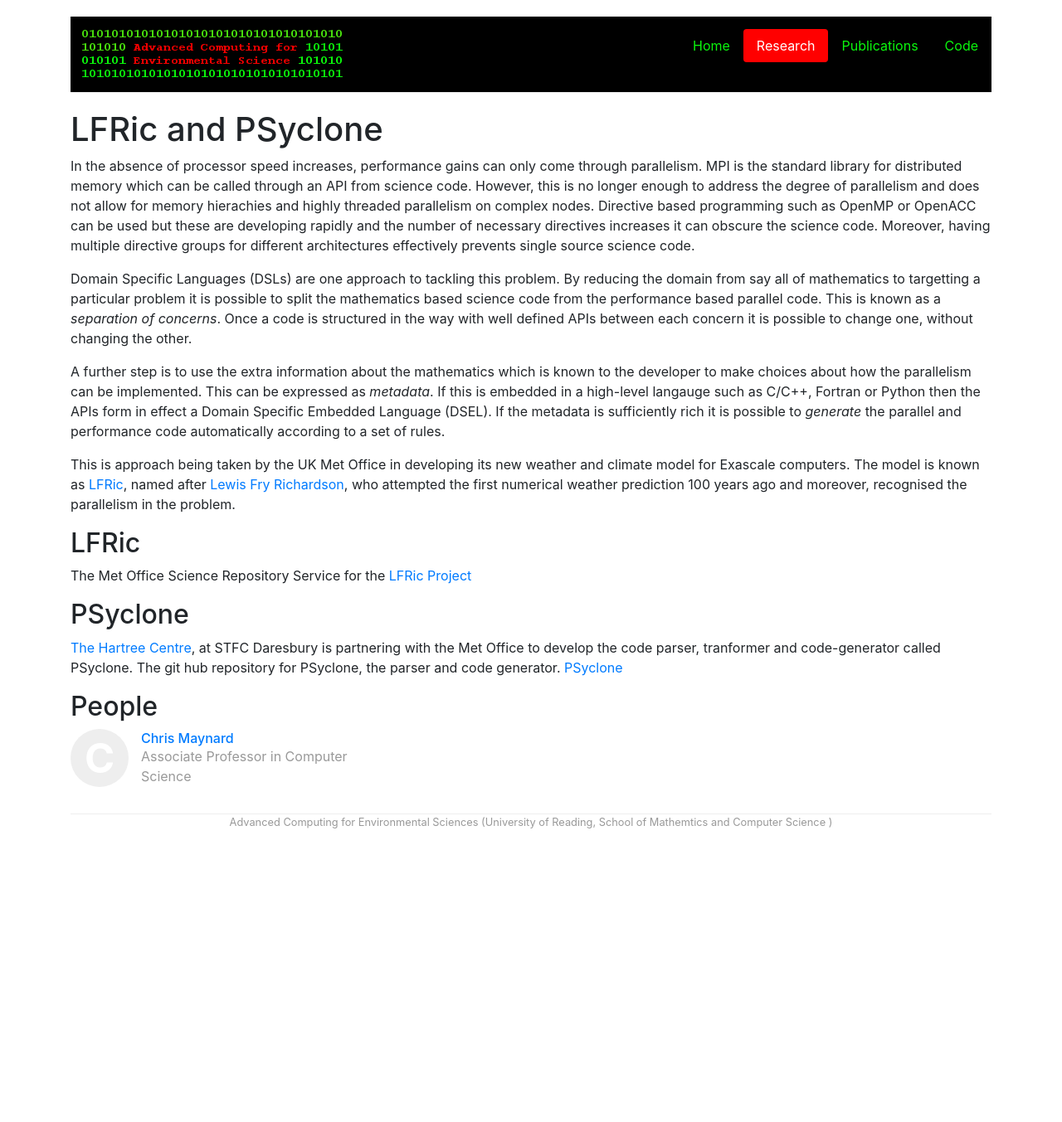
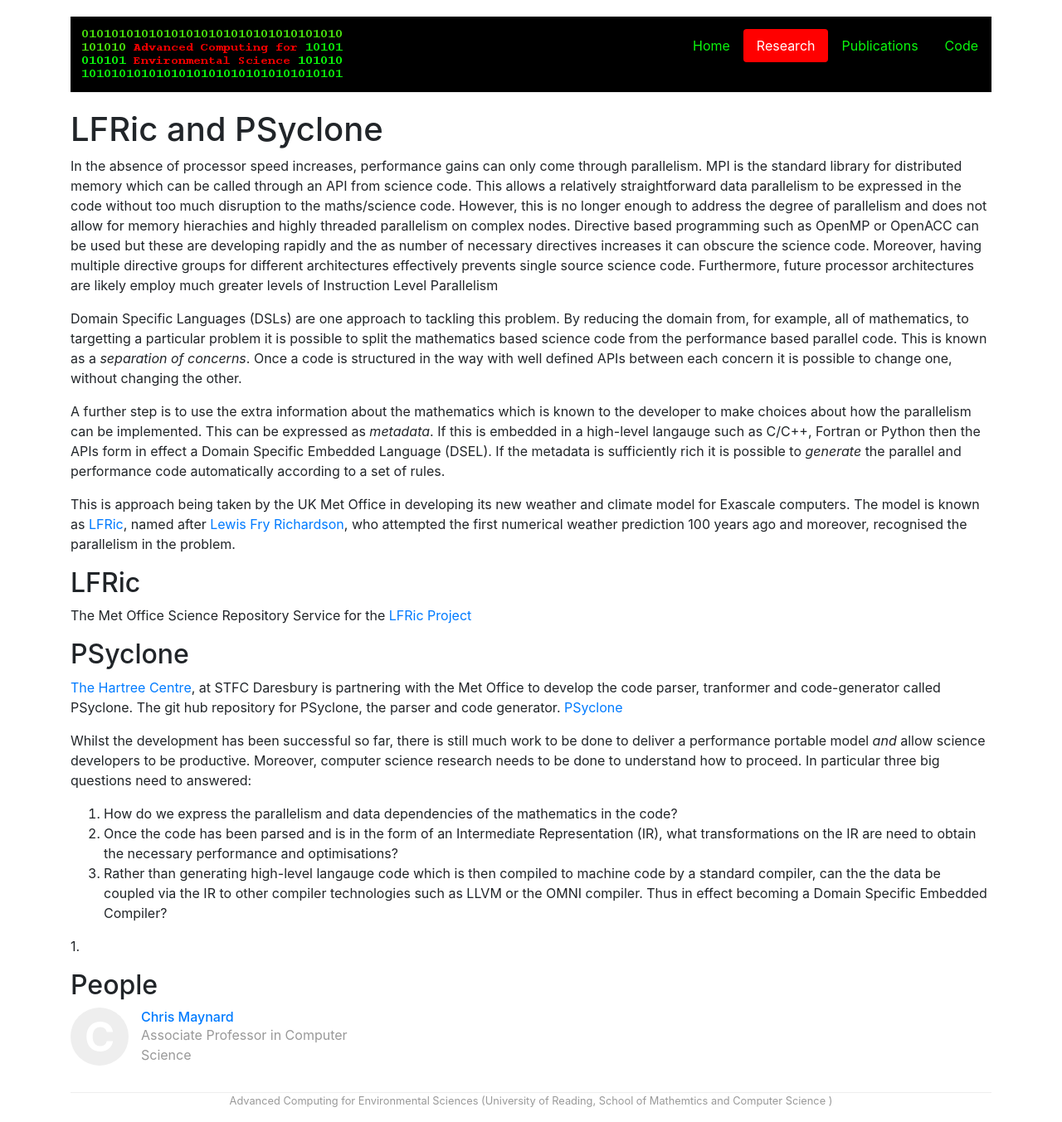
Before and after one commit to uor-aces/uor-aces.github.io, a Jekyll site: the page built from _projects/LFRic.md, in a window 1280 px wide. Shown: the whole page at 83% size. Built offline with Jekyll 4.4.1, drawn with Linux system fonts in a browser that asks for light colours; before the commit the page ends 1017 px from its top, so only the background shows below that.

Commit message:
A project page, with content

```diff
--- a/_projects/LFRic.md
+++ b/_projects/LFRic.md
@@ -17,17 +17,21 @@ layout: project
 In the absence of processor speed increases, performance gains can
 only come through parallelism. MPI is the standard library for
 distributed memory which can be called through an API from science
+code. This allows a relatively straightforward data parallelism to be
+expressed in the code without too much disruption to the maths/science
 code. However, this is no longer
 enough to address the degree of parallelism and does not allow for
 memory hierachies and highly threaded parallelism on complex
 nodes. Directive based programming such as OpenMP or OpenACC can be
-used but these are developing rapidly and the number of necessary
+used but these are developing rapidly and the as number of necessary
 directives increases it can obscure the science code. Moreover, having
 multiple directive groups for different architectures effectively
-prevents single source science code.
+prevents single source science code. Furthermore, future processor
+architectures are likely employ much greater levels of Instruction
+Level Parallelism
 
 Domain Specific Languages (DSLs) are one approach to tackling this
-problem. By reducing the domain from say all of mathematics to
+problem. By reducing the domain from, for example, all of mathematics, to
 targetting a particular problem it is possible to split the
 mathematics based science code from the performance based parallel
 code. This is known as a <i>separation of concerns</i>. Once a code is
@@ -61,3 +65,22 @@ The Met Office Science Repository Service for the
 Office to develop the code parser, tranformer and code-generator
 called PSyclone. The git hub repository for PSyclone, the parser and code generator.
 <a href="https://github.com/stfc/PSyclone">PSyclone</a>
+
+Whilst the development has been successful so far, there is still much
+work to be done to deliver a performance portable model <i>and</i>
+allow science developers to be productive. Moreover, computer science
+research needs to be done to understand how to proceed. In particular
+three big questions need to answered:
+1. How do we express the parallelism and data dependencies of the
+   mathematics in the code?
+1. Once the code has been parsed and is in the form of an Intermediate
+   Representation (IR), what transformations on the IR are need to obtain
+   the necessary performance and optimisations?
+1. Rather than generating high-level langauge code which is then
+   compiled to machine code by a standard compiler, can the the data
+   be coupled via the IR to other compiler technologies such as LLVM
+   or the OMNI compiler. Thus in effect becoming a Domain Specific
+   Embedded Compiler?
+
+
+1.
```
